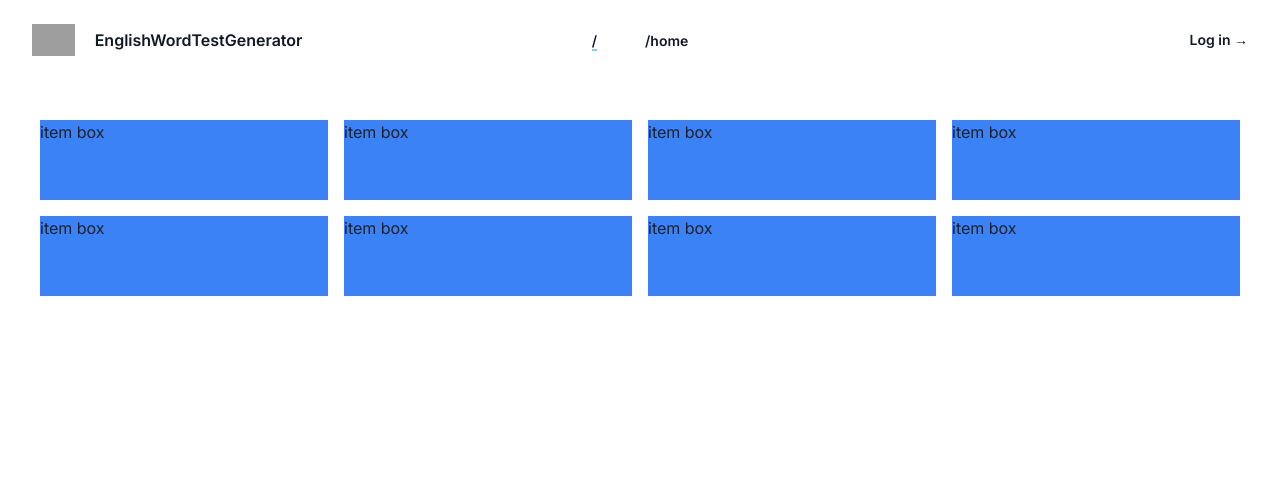
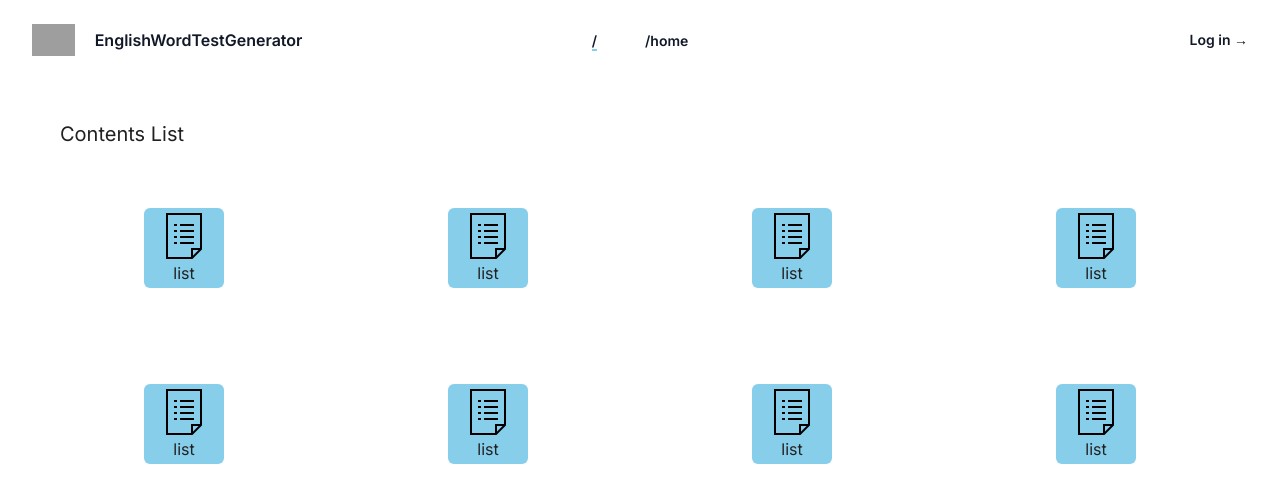
Before and after one commit to YutaK1026/leap-word-test-generete, a Next.js app in the folder app/: page / in a window 1280 px wide. Shown: the top 502 px of the page. Built offline with nearby package versions, Linux system fonts and the light colour scheme; grey boxes are pictures that could not be loaded.

Commit message:
create-top-pageのテンプレート作成

```diff
--- /dev/null
+++ b/app/src/features/Top/hooks/index.ts
@@ -0,0 +1,9 @@
+export const useTop = () => {
+  const onBoxItemClick = (itemName: string) => {
+    console.log(itemName)
+  }
+
+  return {
+    onBoxItemClick
+  }
+}
--- a/app/src/features/Top/index.tsx
+++ b/app/src/features/Top/index.tsx
@@ -1,14 +1,22 @@
+import ContentBox from "./presentation/content-box"
+
+const array = ["list", "list", "list", "list", "list", "list", "list", "list",]
+
 export default function TopPage() {
   return (
-    <div className="grid grid-cols-4 gap-4 m-10">
-      <div className="w-30 h-20 bg-blue-500">item box</div>
-      <div className="w-30 h-20 bg-blue-500">item box</div>
-      <div className="w-30 h-20 bg-blue-500">item box</div>
-      <div className="w-30 h-20 bg-blue-500">item box</div>
-      <div className="w-30 h-20 bg-blue-500">item box</div>
-      <div className="w-30 h-20 bg-blue-500">item box</div>
-      <div className="w-30 h-20 bg-blue-500">item box</div>
-      <div className="w-30 h-20 bg-blue-500">item box</div>
+    <div className="m-10">
+      <div className="text-xl m-5">
+        Contents List
+      </div>
+      <div className="grid grid-cols-4 gap-4">
+        {
+          array.map((item: string) => {
+            return (
+              <ContentBox itemName={item} />
+            )
+          })
+        }
+      </div>
     </div>
   )
 }
--- /dev/null
+++ b/app/src/features/Top/parts/box-icon.tsx
@@ -0,0 +1,14 @@
+import Image from "next/image";
+
+export default function BoxIcon(props: { itemName: string }) {
+  return (
+    <div className="items-center justify-center flex">
+      <Image
+        src={`/assets/icons/${props.itemName}.png`}
+        width={50}
+        height={50}
+        alt={`icon:${props.itemName}`}
+      />
+    </div>
+  )
+}
--- /dev/null
+++ b/app/src/features/Top/presentation/content-box.tsx
@@ -0,0 +1,32 @@
+"use client"
+import classNames from "classnames"
+
+import BoxIcon from "../parts/box-icon"
+import { useTop } from "../hooks"
+
+export default function ContentBox(props: { itemName: string }) {
+  const { onBoxItemClick } = useTop()
+  const contentBoxClassName = classNames(
+    "items-center",
+    "justify-center",
+    "m-10",
+    "w-20",
+    "h-20",
+    "bg-main",
+    "hover:bg-link-hover",
+    "rounded-md"
+  )
+
+  return (
+    <div className="flex justify-center">
+      <button
+        className={contentBoxClassName}
+        onClick={() => { onBoxItemClick(props.itemName) }}>
+        <BoxIcon itemName={props.itemName} />
+        <div>
+          {props.itemName}
+        </div>
+      </button>
+    </div>
+  )
+}
```
Also changed, not shown: app/public/assets/icons/list.png (added).
